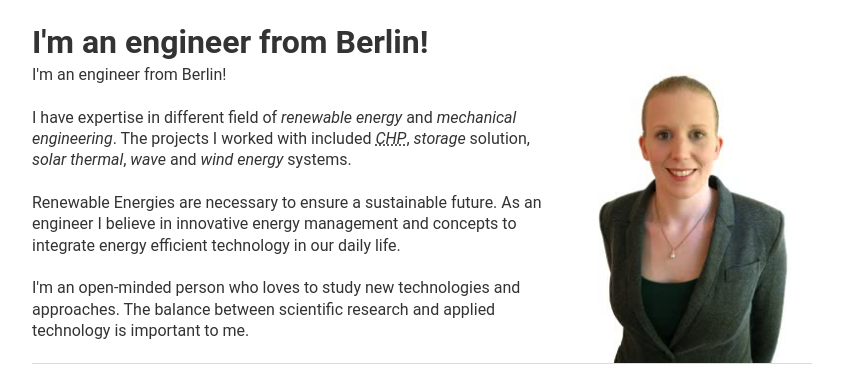
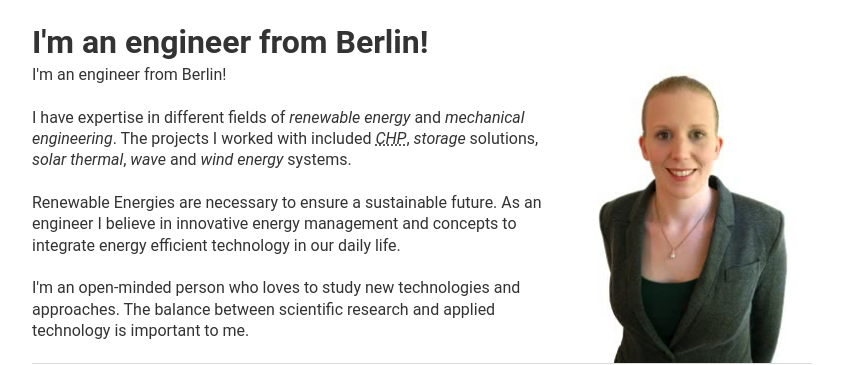
Before and after one commit to evafroehlich/website, a Jekyll site: the page built from index.html, in a window 1280 px wide. Shown: the part 192-557 px from the top of the page, without its empty margins (218-1061 px from the left). Built offline with Jekyll 4.4.1, drawn with Linux system fonts in a browser that asks for light colours.

Commit message:
Fix typos

```diff
--- a/index.html
+++ b/index.html
@@ -12,13 +12,13 @@ layout: default
     </p>
 
     <p>
-      I have expertise in different field of
+      I have expertise in different fields of
       <em>renewable energy</em>
       and
       <em>mechanical engineering</em>.
       The projects I worked with included
       <em><abbr title="combined heat and power">CHP</abbr></em>,
-      <em>storage</em> solution,
+      <em>storage</em> solutions,
       <em>solar thermal</em>,
       <em>wave</em> and
       <em>wind energy</em> systems.
```
Also changed, not shown: Gemfile.lock.
